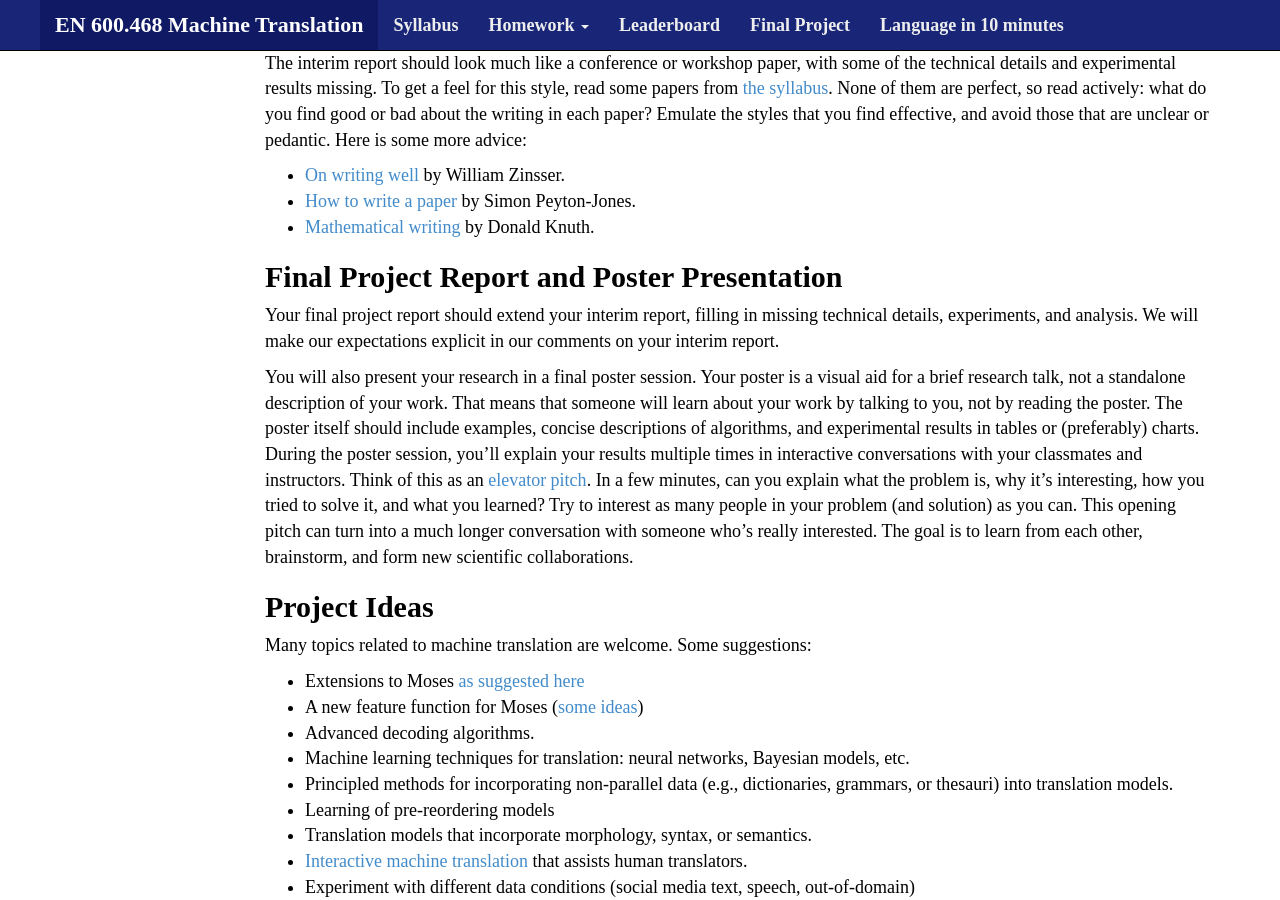
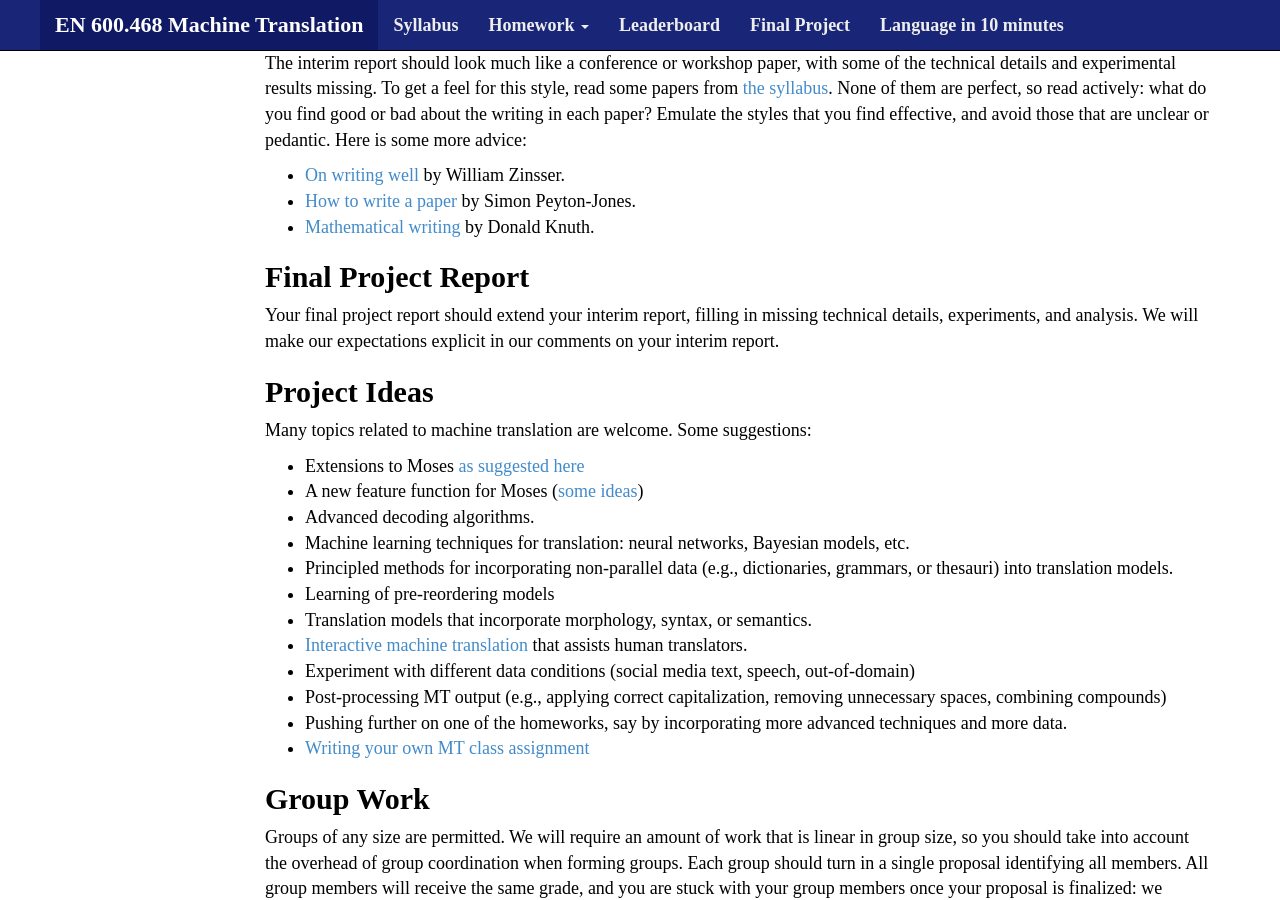
Before and after one commit to mt-class/jhu, a Jekyll site: the page built from project.md, in a window 1280 px wide and 900 px high, scrolled down 1496 px. Built offline with Jekyll 4.4.1, drawn with Linux system fonts in a browser that asks for light colours; nearby versions of some CDN libraries; some web fonts are replaced; some of the changed text lies outside the part shown.

Commit message:
Update project.md

```diff
--- a/project.md
+++ b/project.md
@@ -105,27 +105,12 @@
 * [How to write a paper](http://research.microsoft.com/en-us/um/people/simonpj/papers/giving-a-talk/writing-a-paper-slides.pdf) by Simon Peyton-Jones.
 * [Mathematical writing](http://jmlr.org/reviewing-papers/knuth_mathematical_writing.pdf) by Donald Knuth.
 
-Final Project Report and Poster Presentation
+Final Project Report
 --------------------------------------------
 
 Your final project report should extend your interim report, filling in
 missing technical details, experiments, and analysis. We will make our
 expectations explicit in our comments on your interim report.
-
-You will also present your research in a final poster session. Your poster
-is a visual aid for a brief research talk, not a standalone description
-of your work. That means that someone will learn about your work by talking
-to you, not by reading the poster. The poster itself should include examples,
-concise descriptions of algorithms, and experimental results in tables
-or (preferably) charts. During the poster session, you'll explain your
-results multiple times in interactive conversations with your classmates
-and instructors. Think of this as an [elevator pitch](http://www.elevatorpitchessentials.com/).
-In a few minutes, can you explain what the problem is, why it's interesting,
-how you tried to solve it, and what you learned? Try to interest
-as many people in your problem (and solution) as you can. This
-opening pitch can turn into a much longer conversation with someone who's
-really interested. The goal is to learn from each other, brainstorm, and
-form new scientific collaborations.
 
 Project Ideas
 -------------
```
Also changed, not shown: other parts of project.md (+1 -1 lines).
